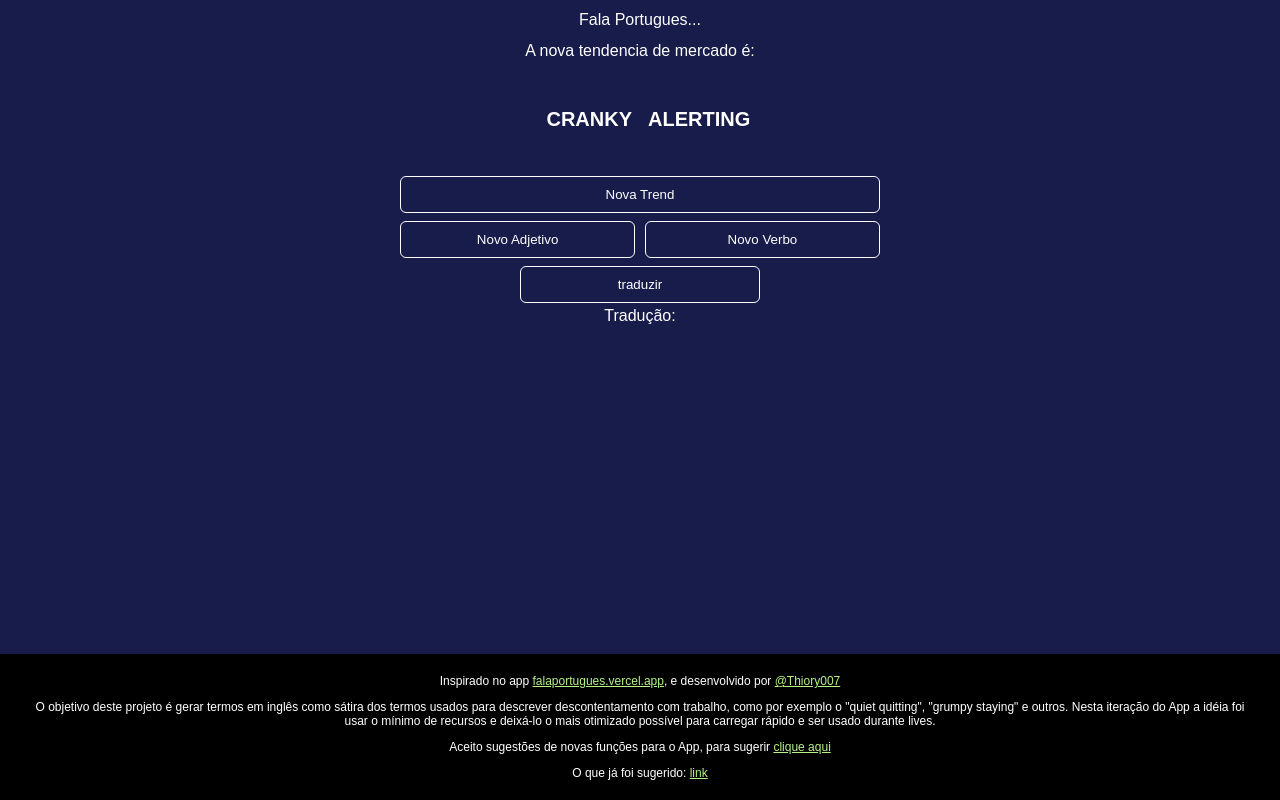
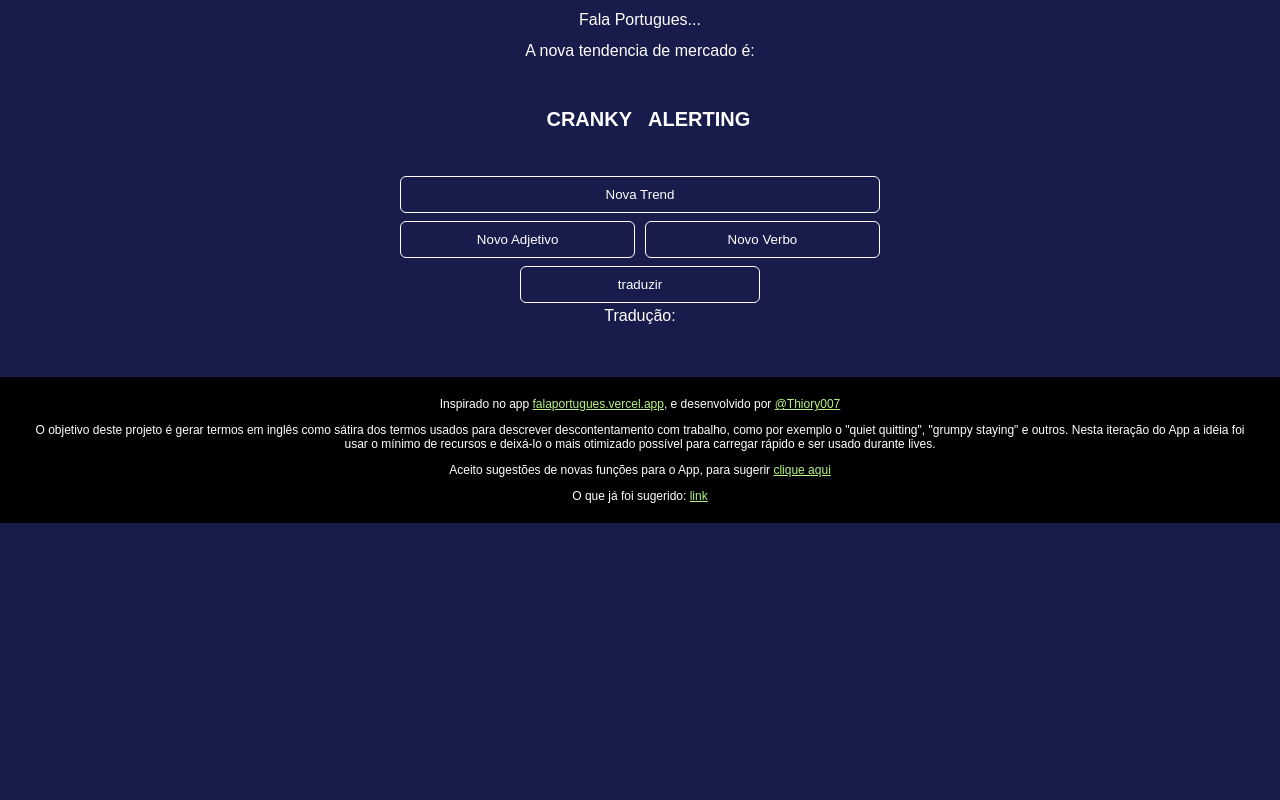
Before and after one commit to Thiory07/fala_portugues_alieningena, a plain HTML site: page docs/index.html in a window 1280 px wide. Drawn offline with Linux system fonts and the light colour scheme.

Commit message:
avoiding absolute elements

```diff
--- a/docs/src/css/style.css
+++ b/docs/src/css/style.css
@@ -88,6 +88,7 @@
 background: #181c4b;
 color: white;
 font-family: sans-serif;
+margin: 0;
 }
 a{
 color: #b6f486;
@@ -98,12 +99,12 @@
 text-align: center;
 }
 footer{
-position: absolute;
+position: relative;
 bottom: 0;
 width: 100%;
 max-width: 100%;
 background: black;
-margin: -8px 0 0 -8px;
+margin: 0;
 padding: 8px 32px;
 box-sizing: border-box;
 text-align: center;
```
